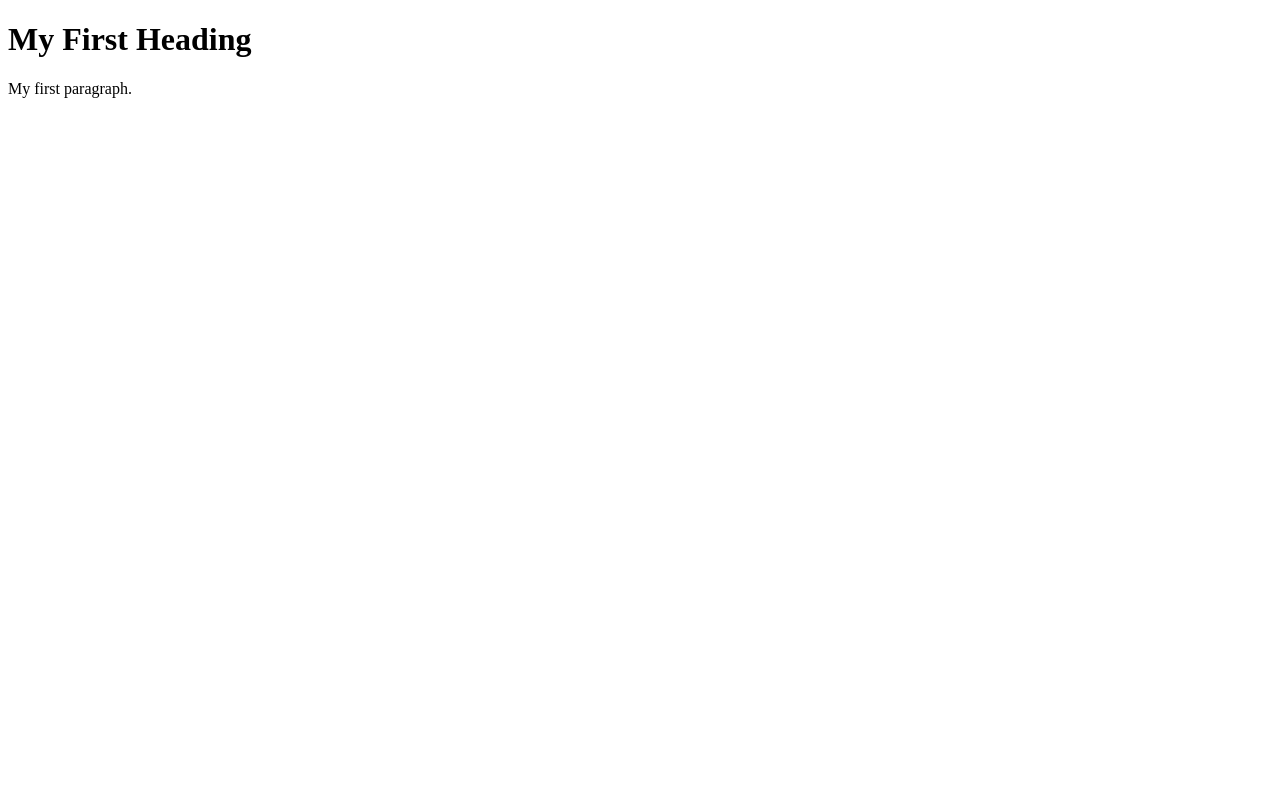
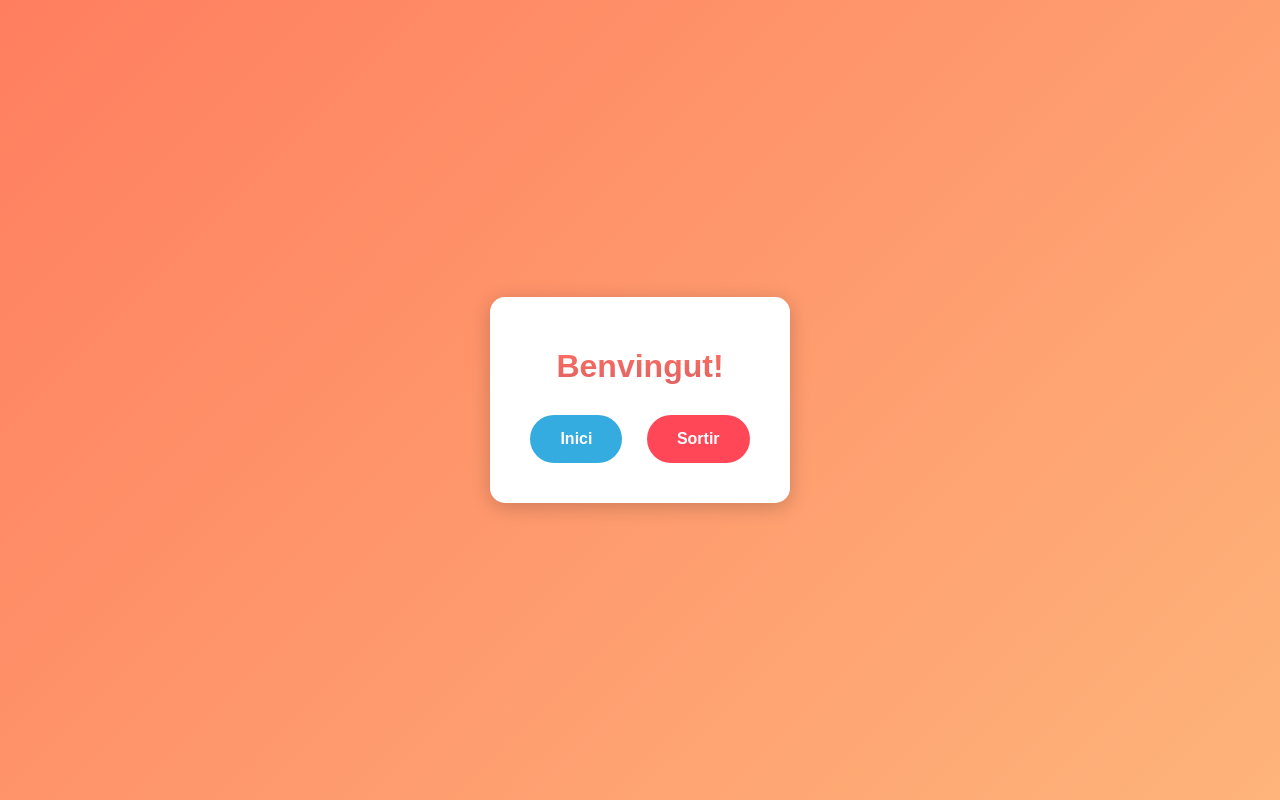
Before and after one commit to RocFox4/rocfox4breakout.github.io, a plain HTML site: page index.html in a window 1280 px wide. Drawn offline with Linux system fonts and the light colour scheme.

Commit message:
Estructura
 mig feta

```diff
--- a/index.html
+++ b/index.html
@@ -1,9 +1,76 @@
 <!DOCTYPE html>
-<html>
+<html lang="ca">
+<head>
+    <meta charset="UTF-8">
+    <meta name="viewport" content="width=device-width, initial-scale=1.0">
+    <title>Menú Principal</title>
+    <style>
+        body {
+            font-family: Arial, sans-serif;
+            display: flex;
+            justify-content: center;
+            align-items: center;
+            height: 100vh;
+            margin: 0;
+            background: linear-gradient(135deg, #ff7e5f, #feb47b);
+        }
+        #menu {
+            background-color: #fff;
+            border-radius: 15px;
+            padding: 30px;
+            text-align: center;
+            box-shadow: 0px 4px 20px rgba(0, 0, 0, 0.2);
+        }
+        h1 {
+            margin-bottom: 20px;
+            color: #333;
+            font-size: 2em;
+            background: -webkit-linear-gradient(#ff6f61, #de6262);
+            -webkit-background-clip: text;
+            -webkit-text-fill-color: transparent;
+        }
+        button {
+            margin: 10px;
+            padding: 15px 30px;
+            font-size: 16px;
+            font-weight: bold;
+            border: none;
+            border-radius: 25px;
+            cursor: pointer;
+            transition: background-color 0.3s, transform 0.3s;
+        }
+        #startButton {
+            background-color: #34ace0;
+            color: white;
+        }
+        #startButton:hover {
+            background-color: #227093;
+            transform: scale(1.1);
+        }
+        #exitButton {
+            background-color: #ff4757;
+            color: white;
+        }
+        #exitButton:hover {
+            background-color: #ff6b81;
+            transform: scale(1.1);
+        }
+        button:active {
+            transform: scale(0.95);
+        }
+    </style>
+</head>
 <body>
 
-<h1>My First Heading</h1>
-<p>My first paragraph.</p>
+    <!-- Menú inicial amb dues opcions: Inici i Sortir -->
+    <div id="menu">
+        <h1>Benvingut!</h1>
+        <button id="startButton">Inici</button>
+        <button id="exitButton">Sortir</button>
+    </div>
+
+    <!-- Incloem el fitxer JavaScript extern -->
+    <script src="menu.js"></script>
 
 </body>
 </html>
--- /dev/null
+++ b/main.js
@@ -0,0 +1 @@
+console.log("Benvingut a la pàgina en blanc!");
--- /dev/null
+++ b/menu.js
@@ -0,0 +1,9 @@
+// Quan es faci clic al botó "Inici", redirigim a la pàgina main.html
+document.getElementById('startButton').addEventListener('click', () => {
+    window.location.href = 'main.html';  // Redirigeix a la pàgina en blanc
+});
+
+// Quan es faci clic al botó "Sortir", intentem tancar la pestanya
+document.getElementById('exitButton').addEventListener('click', () => {
+    window.close();
+});
```
Also changed, not shown: main.html (added, +14 -0 lines).
